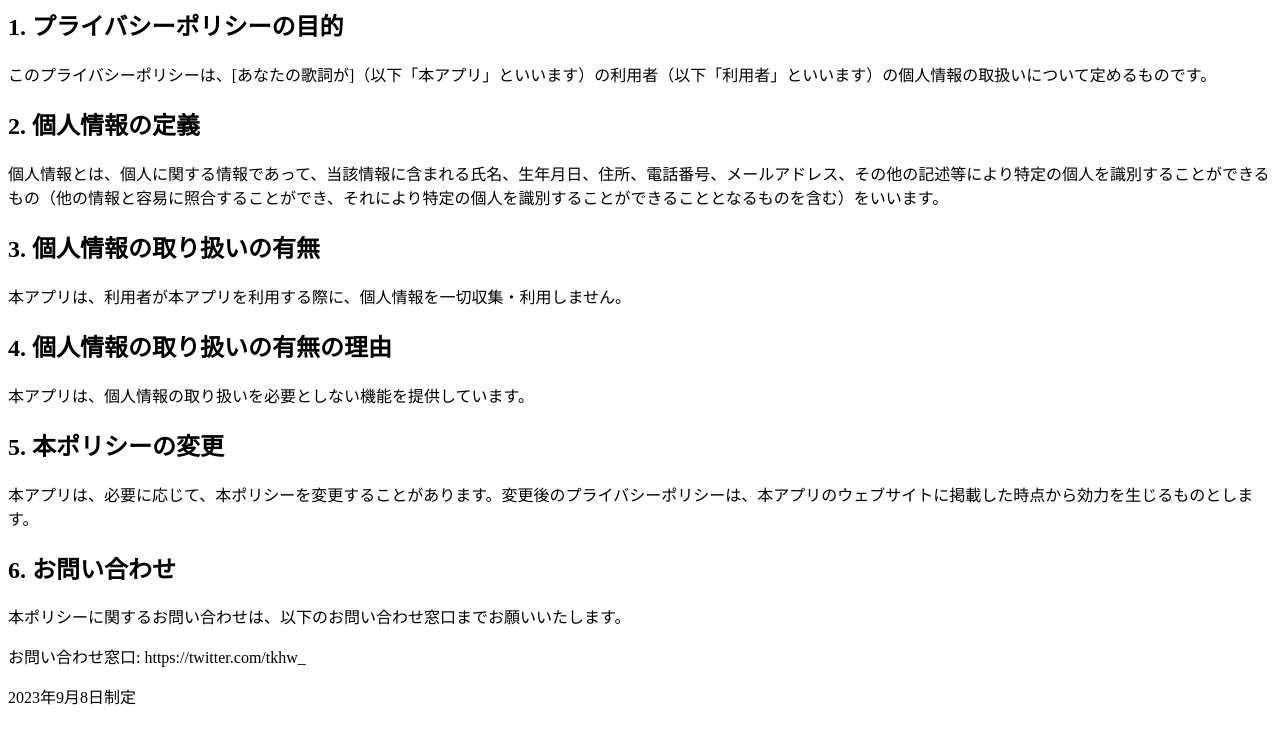
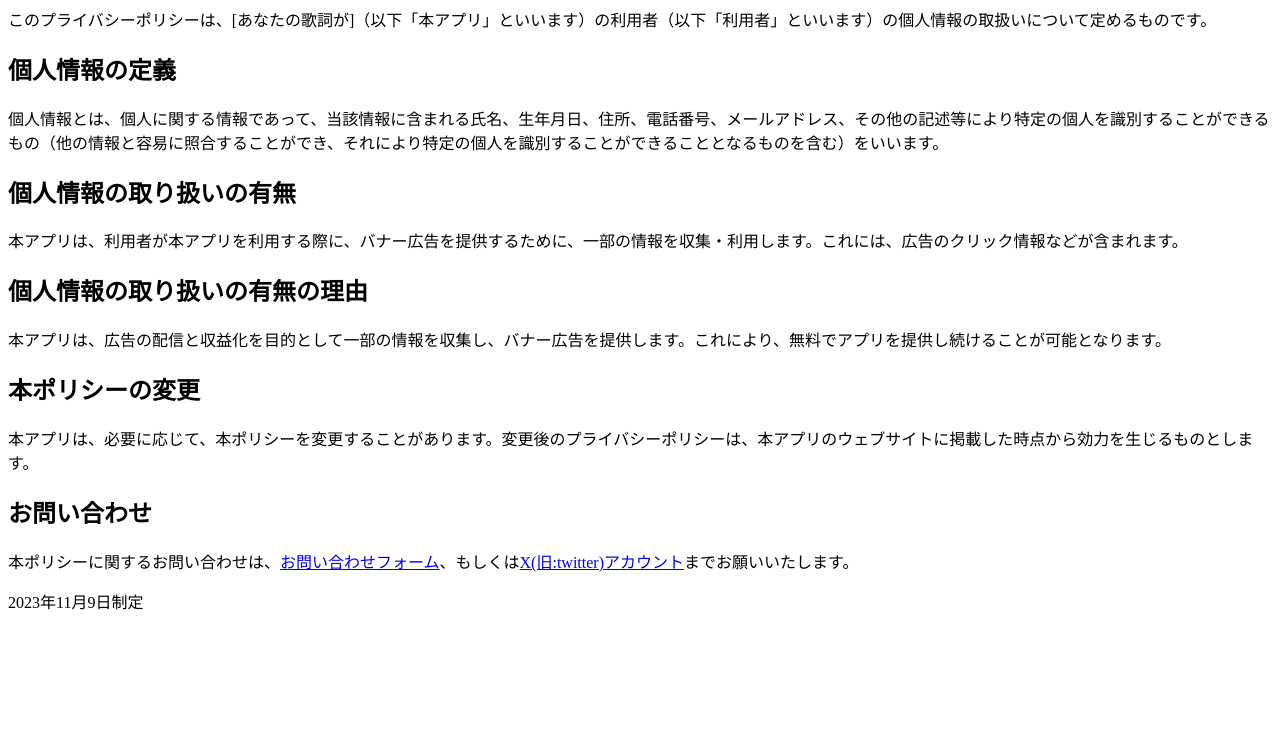
Before and after one commit to CreepHyp98/PrivacyPolicy, a plain HTML site: page docs/index.html in a window 1280 px wide. Shown: the part 68-800 px from the top of the page. Drawn offline with Linux system fonts and the light colour scheme.

Commit message:
Update index.html

```diff
--- a/docs/index.html
+++ b/docs/index.html
@@ -1,39 +1,28 @@
-<html lang="ja">
+<!DOCTYPE html>
+<html>
 <head>
-  <meta charset="UTF-8">
-  <title>プライバシーポリシー</title>
+    <meta charset="UTF-8">
+    <title>プライバシーポリシー</title>
 </head>
 <body>
-  <h1>プライバシーポリシー</h1>
-  <h2>1. プライバシーポリシーの目的</h2>
-  <p>
-    このプライバシーポリシーは、[あなたの歌詞が]（以下「本アプリ」といいます）の利用者（以下「利用者」といいます）の個人情報の取扱いについて定めるものです。
-  </p>
-  <h2>2. 個人情報の定義</h2>
-  <p>
-    個人情報とは、個人に関する情報であって、当該情報に含まれる氏名、生年月日、住所、電話番号、メールアドレス、その他の記述等により特定の個人を識別することができるもの（他の情報と容易に照合することができ、それにより特定の個人を識別することができることとなるものを含む）をいいます。
-  </p>
-  <h2>3. 個人情報の取り扱いの有無</h2>
-  <p>
-    本アプリは、利用者が本アプリを利用する際に、個人情報を一切収集・利用しません。
-  </p>
-  <h2>4. 個人情報の取り扱いの有無の理由</h2>
-  <p>
-    本アプリは、個人情報の取り扱いを必要としない機能を提供しています。
-  </p>
-  <h2>5. 本ポリシーの変更</h2>
-  <p>
-    本アプリは、必要に応じて、本ポリシーを変更することがあります。変更後のプライバシーポリシーは、本アプリのウェブサイトに掲載した時点から効力を生じるものとします。
-  </p>
-  <h2>6. お問い合わせ</h2>
-  <p>
-    本ポリシーに関するお問い合わせは、以下のお問い合わせ窓口までお願いいたします。
-  </p>
-  <p>
-    お問い合わせ窓口: https://twitter.com/tkhw_
-  </p>
-  <p>
-    2023年9月8日制定
-  </p>
+    <h2>プライバシーポリシーの目的</h2>
+    <p>このプライバシーポリシーは、[あなたの歌詞が]（以下「本アプリ」といいます）の利用者（以下「利用者」といいます）の個人情報の取扱いについて定めるものです。</p>
+
+    <h2>個人情報の定義</h2>
+    <p>個人情報とは、個人に関する情報であって、当該情報に含まれる氏名、生年月日、住所、電話番号、メールアドレス、その他の記述等により特定の個人を識別することができるもの（他の情報と容易に照合することができ、それにより特定の個人を識別することができることとなるものを含む）をいいます。</p>
+
+    <h2>個人情報の取り扱いの有無</h2>
+    <p>本アプリは、利用者が本アプリを利用する際に、バナー広告を提供するために、一部の情報を収集・利用します。これには、広告のクリック情報などが含まれます。</p>
+
+    <h2>個人情報の取り扱いの有無の理由</h2>
+    <p>本アプリは、広告の配信と収益化を目的として一部の情報を収集し、バナー広告を提供します。これにより、無料でアプリを提供し続けることが可能となります。</p>
+
+    <h2>本ポリシーの変更</h2>
+    <p>本アプリは、必要に応じて、本ポリシーを変更することがあります。変更後のプライバシーポリシーは、本アプリのウェブサイトに掲載した時点から効力を生じるものとします。</p>
+
+    <h2>お問い合わせ</h2>
+    <p>本ポリシーに関するお問い合わせは、<a href="https://docs.google.com/forms/d/e/1FAIpQLSesGixlIAXYNodmKWg3jBOLPFVPvLylXKRzAskOtDDtYWGtOA/viewform?usp=sf_link">お問い合わせフォーム</a>、もしくは<a href="https://twitter.com/tkhw_">X(旧:twitter)アカウント</a>までお願いいたします。</p>
+
+    <p>2023年11月9日制定</p>
 </body>
 </html>
```
